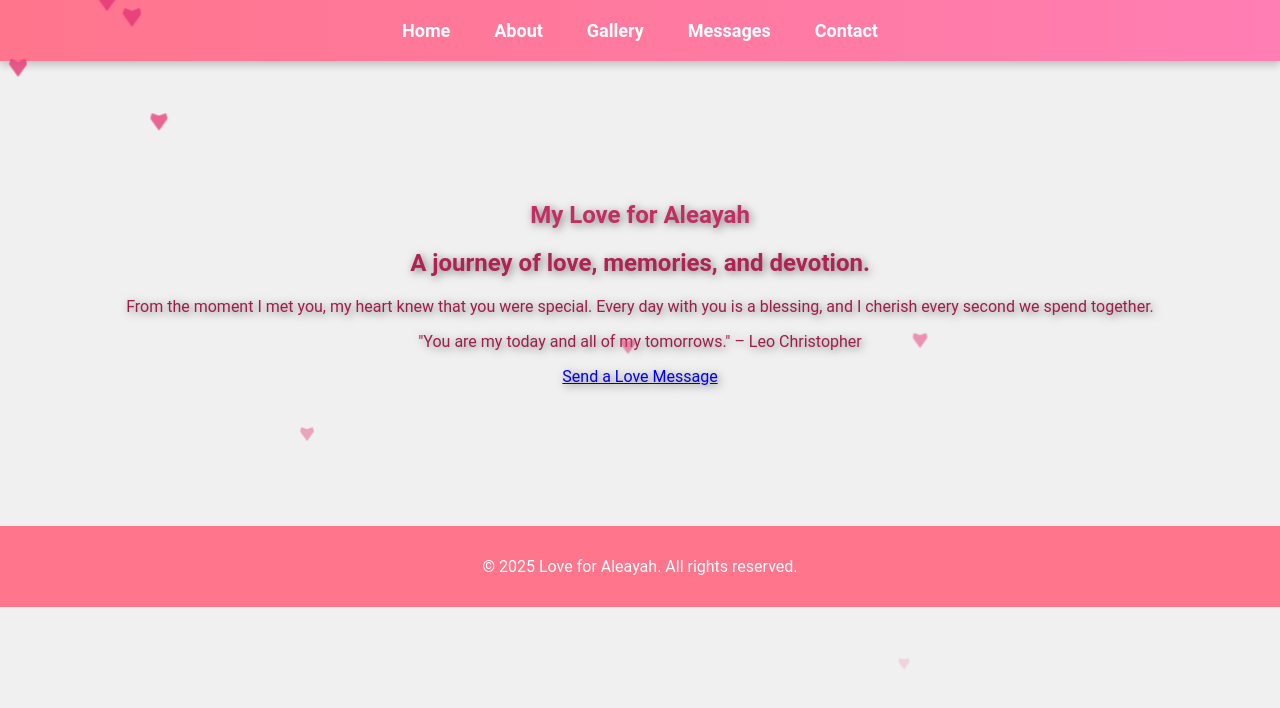
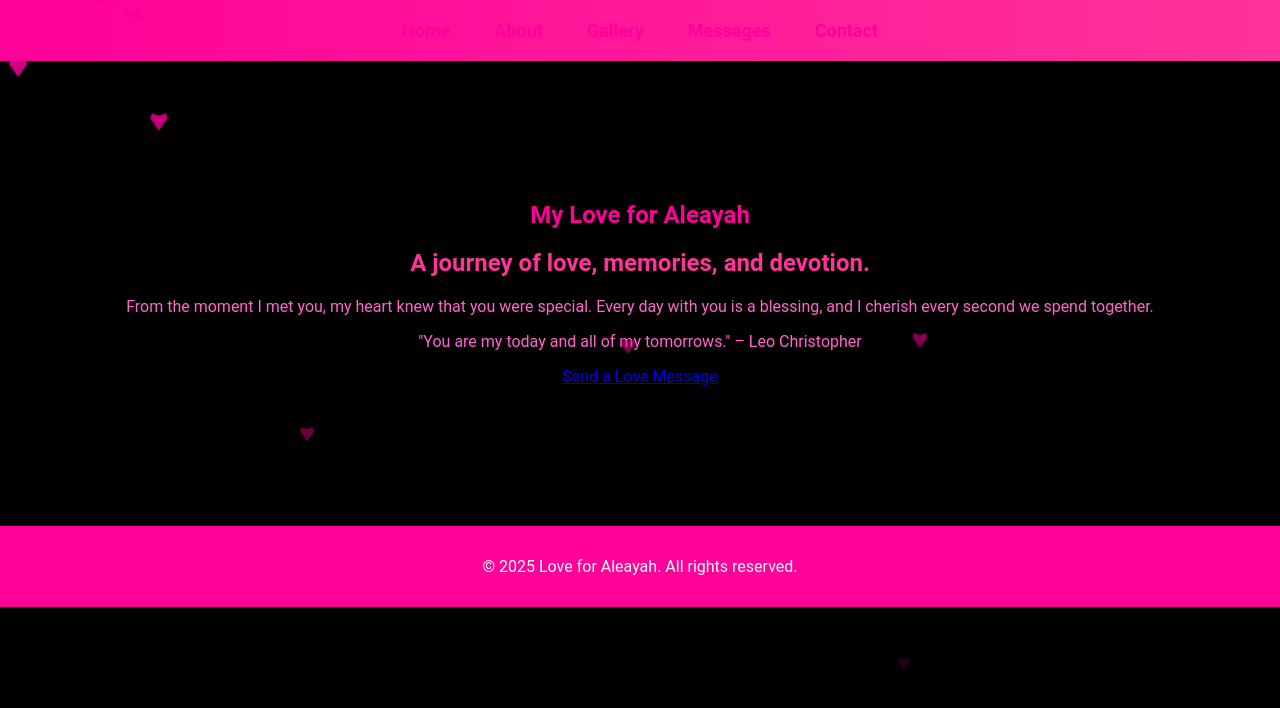
Before and after one commit to WeirdoCoderXd/website, a plain HTML site: page index.html in a window 1280 px wide. Drawn offline with Linux system fonts and the light colour scheme.

Commit message:
Update styles.css

```diff
--- a/css/styles.css
+++ b/css/styles.css
@@ -1,14 +1,14 @@
 body {
     font-family: 'Roboto', sans-serif;
     text-align: center;
-    background-color: #f0f0f0;
-    color: #333;
+    background-color: #000000; /* Черный фон */
+    color: #ff0099; /* Яркий неоново-розовый для текста */
     margin: 0;
     padding: 0;
 }
 
 header {
-    background: linear-gradient(90deg, #ff758c, #ff7eb3);
+    background: linear-gradient(90deg, #ff0099, #ff3399); /* Яркие розовые градиенты */
     padding: 20px;
     text-align: center;
     box-shadow: 0px 4px 8px rgba(0, 0, 0, 0.2);
@@ -27,14 +27,14 @@ nav ul li {
 
 nav a {
     text-decoration: none;
-    color: white;
+    color: #ff0099; /* Яркий неоново-розовый для ссылок */
     font-weight: bold;
     font-size: 18px;
     transition: color 0.3s;
 }
 
 nav a:hover {
-    color: #ffe5ec;
+    color: #ff66cc; /* Светлый розовый на ховер */
 }
 
 .hero {
@@ -45,24 +45,23 @@ nav a:hover {
 }
 
 .hero h1 {
-    color: #c42d61; /* Темно-розовый */
+    color: #ff0099; /* Яркий розовый для заголовка */
 }
 
 .hero h2 {
-    color: #b02252; /* Еще темнее для контраста */
+    color: #ff3399; /* Яркий розовый для второго заголовка */
 }
 
 .hero p, blockquote {
-    color: #9e1e48; /* Глубокий розовый для основного текста */
+    color: #ff66cc; /* Светлый розовый для текста */
 }
-
 
 section {
     padding: 40px 20px;
 }
 
 .intro {
-    background: white;
+    background: #1a1a1a; /* Темный фон для секций */
     padding: 40px;
     margin: 20px auto;
     width: 80%;
@@ -72,7 +71,7 @@ section {
 }
 
 footer {
-    background: #ff758c;
+    background: #ff0099; /* Яркий неоново-розовый для футера */
     color: white;
     padding: 15px;
     margin-top: 20px;
@@ -98,7 +97,7 @@ footer {
     position: absolute;
     width: 20px;
     height: 20px;
-    background-color: #e73a77;
+    background-color: #ff0099; /* Яркий неоново-розовый цвет для сердечек */
     clip-path: polygon(50% 15%, 90% 0, 100% 30%, 50% 100%, 0 30%, 10% 0);
     opacity: 0.7;
     animation: falling-hearts linear infinite;
```
